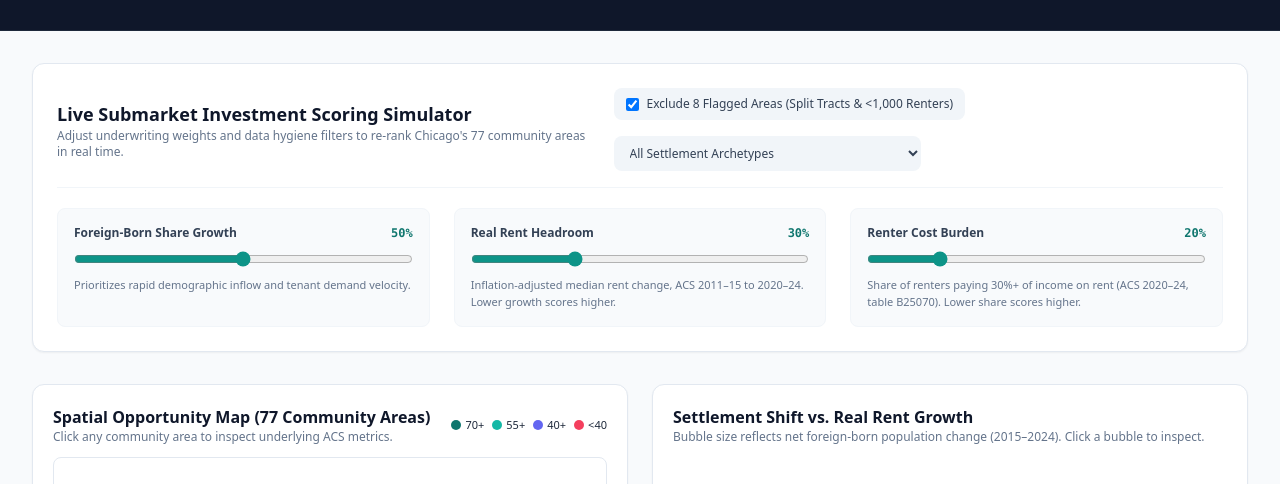
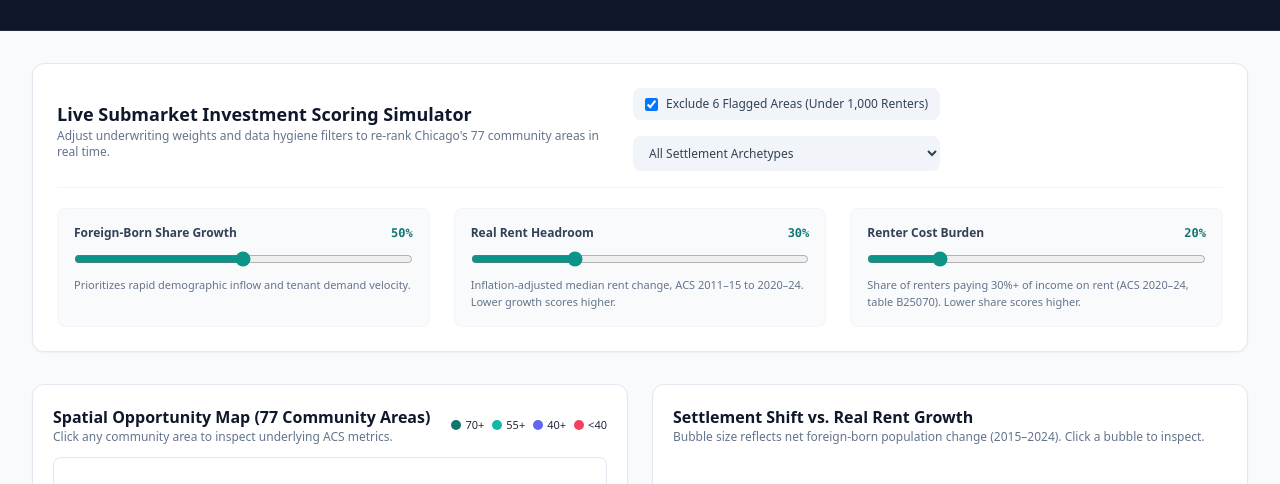
Before and after one commit to bcoppage-IC/chicago-immigrant-housing, a plain HTML site: page index.html in a window 1280 px wide. Shown: the part 316-800 px from the top of the page. Drawn offline with nearby package versions, Linux system fonts and the light colour scheme; no server answers.

Commit message:
Update flag toggle: 6 areas under 1,000 renters

```diff
--- a/index.html
+++ b/index.html
@@ -78,7 +78,7 @@
         <div class="flex flex-wrap items-center gap-4">
           <label class="inline-flex items-center gap-2 text-xs font-medium text-slate-700 cursor-pointer bg-slate-100 px-3 py-2 rounded-lg">
             <input id="toggle-flagged" type="checkbox" checked class="rounded text-teal-600 focus:ring-teal-500" />
-            Exclude 8 Flagged Areas (Split Tracts & <1,000 Renters)
+            Exclude 6 Flagged Areas (Under 1,000 Renters)
           </label>
           <select id="filter-segment" class="text-xs font-medium text-slate-700 bg-slate-100 border-0 rounded-lg px-3 py-2 focus:ring-2 focus:ring-teal-500">
             <option value="ALL">All Settlement Archetypes</option>
```
